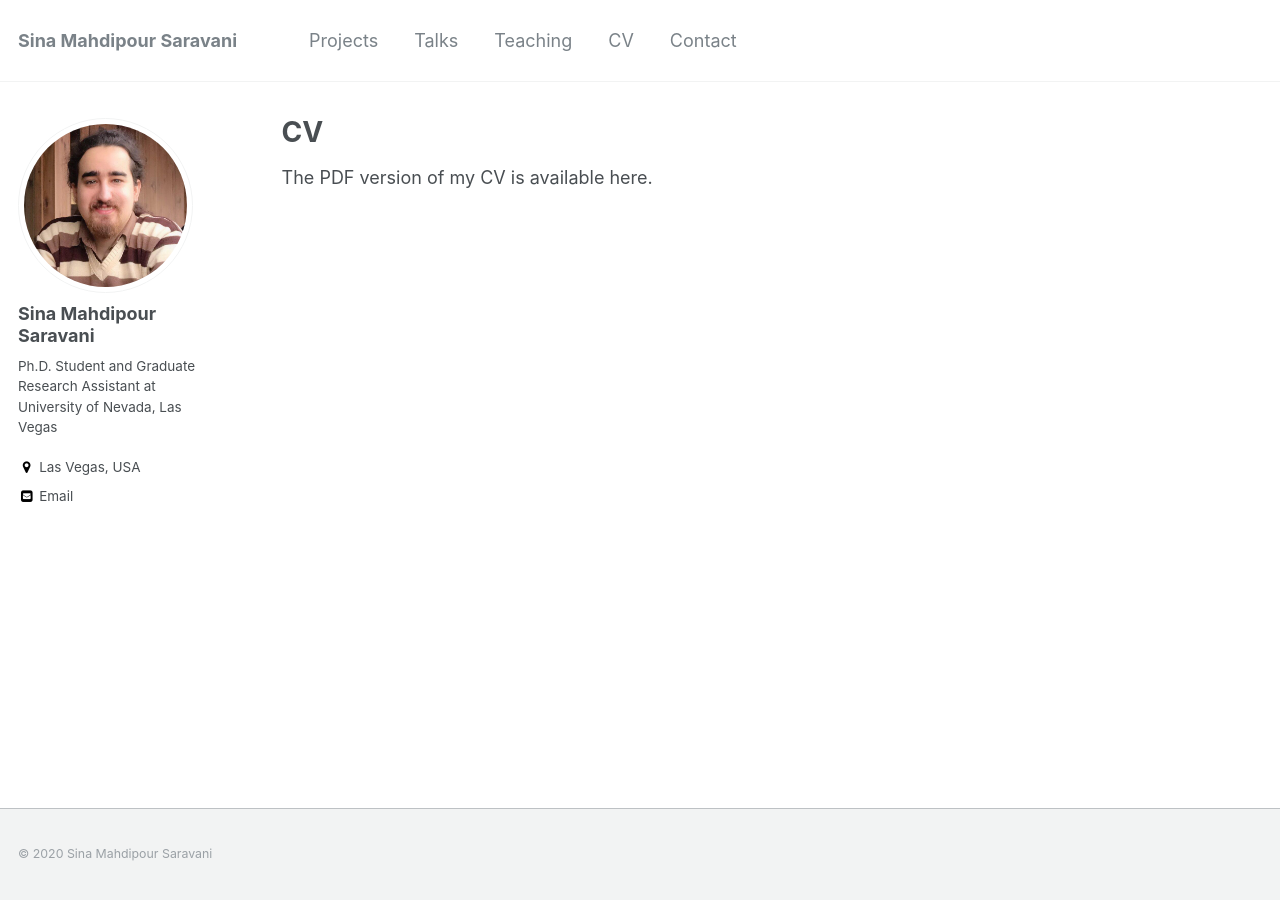
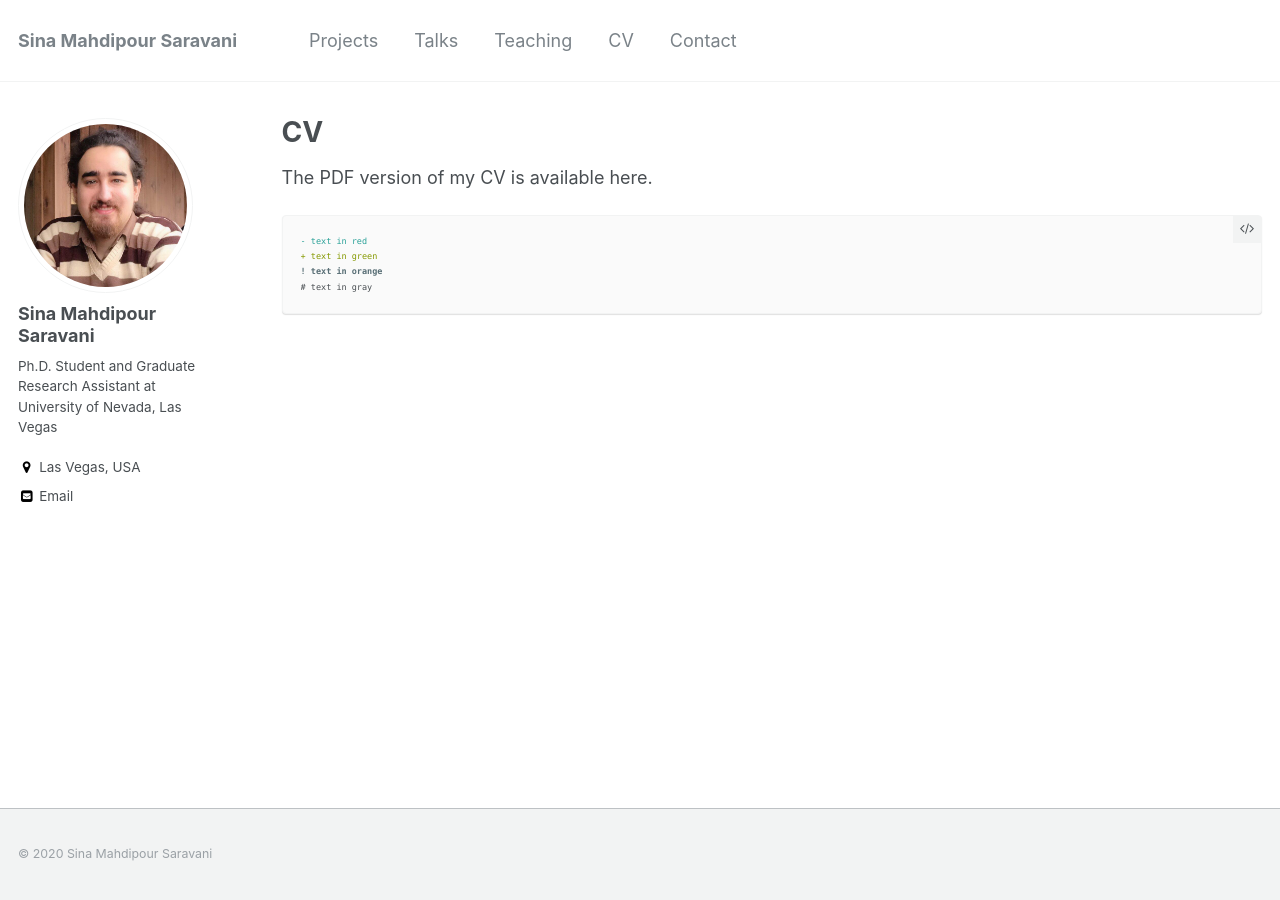
Before and after one commit to sinamps/sinamps.github.io, a Jekyll site: the page built from _pages/cv.md, in a window 1280 px wide. Built offline with Jekyll 4.4.1, drawn with Linux system fonts in a browser that asks for light colours.

````diff
--- a/_pages/cv.md
+++ b/_pages/cv.md
@@ -10,6 +10,13 @@
 {% include base_path %}
 
 [The PDF version of my CV is available here.](https://sinamahdipour.github.io/files/CV_Sina_Mahdipour_Saravani.pdf)
+
+```diff
+- text in red
++ text in green
+! text in orange
+# text in gray
+```
 
 <!---
 
````
